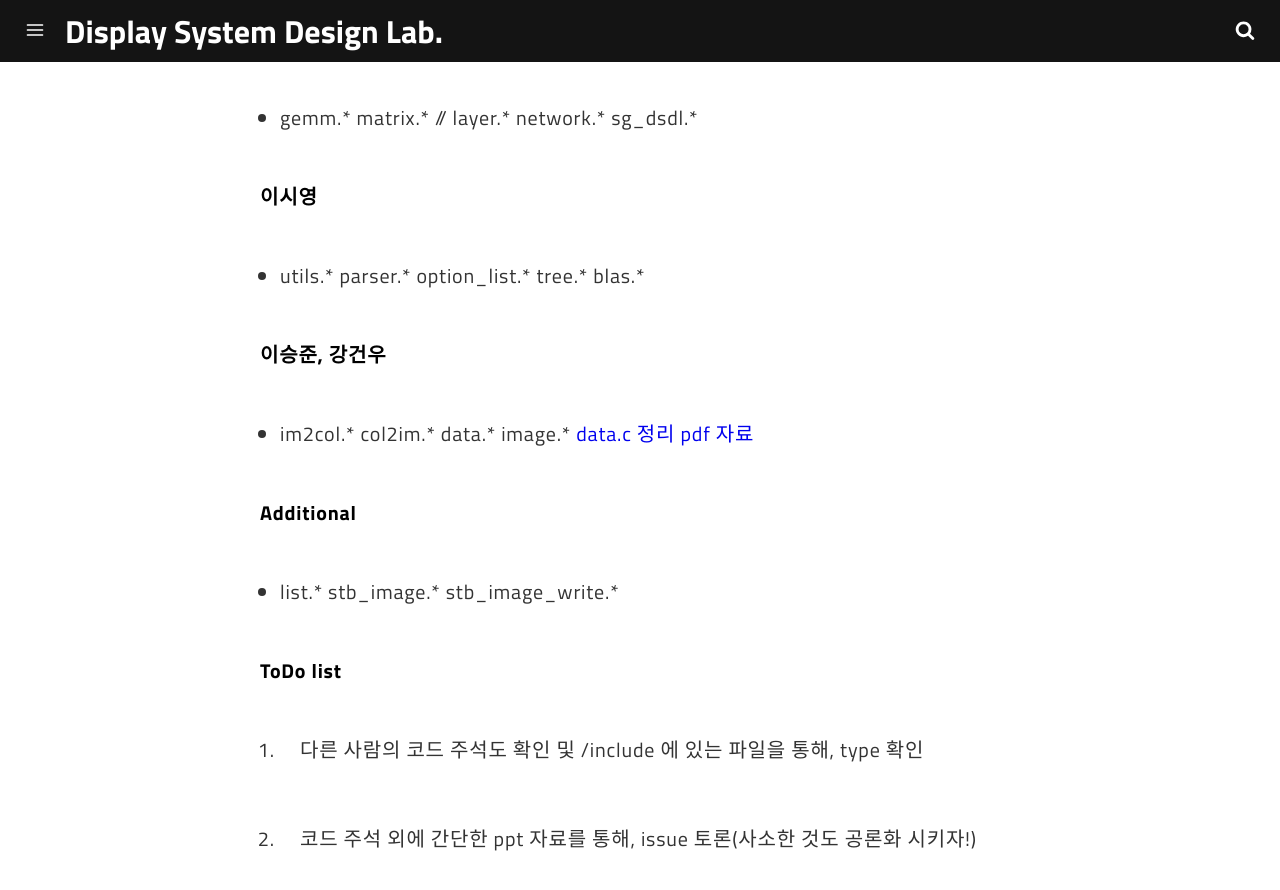
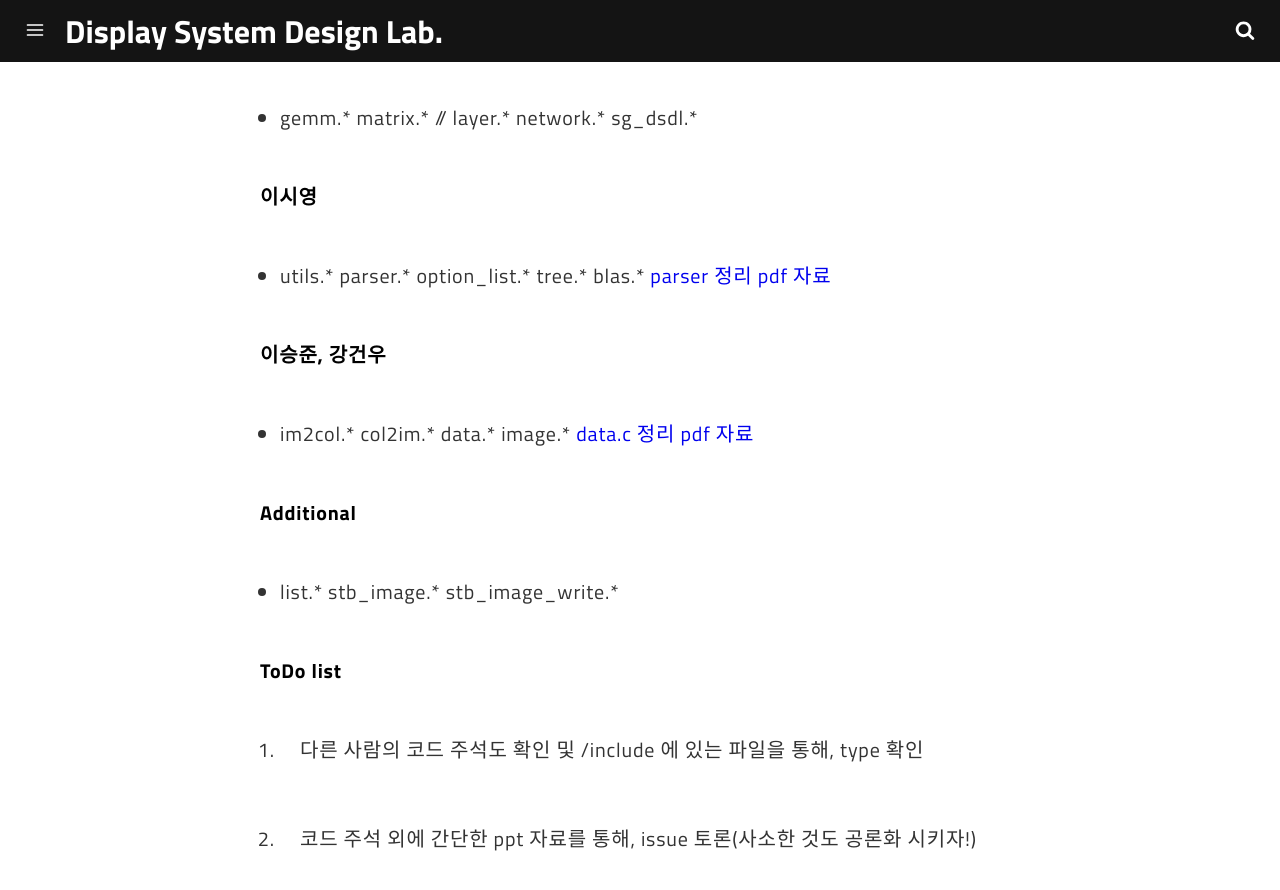
Before and after one commit to DSDL-DeepNetwork/DSDL-DeepNetwork.github.io, a Jekyll site: the page built from _posts/2018-01-22-week3.md, in a window 1280 px wide and 900 px high, scrolled down 924 px. Shown: the top 890 px of the window. Built offline with Jekyll 4.4.1, drawn with Linux system fonts in a browser that asks for light colours; comment, search, counter and statistics services are not loaded.

Commit message:
[week3] image.c

```diff
--- a/_posts/2018-01-22-week3.md
+++ b/_posts/2018-01-22-week3.md
@@ -24,6 +24,7 @@ DSDL, Sogang University
 
 #### 이시영
 - utils.*  parser.*  option_list.*  tree.*  blas.*
+[parser 정리 pdf 자료]({{"http:/DSDL-DeepNetwork.github.io/assets/week3_image_analysis.pdf"}})
 
 #### 이승준, 강건우
 - im2col.*  col2im.*  data.*  image.*
```
Also changed, not shown: 1 other file.
